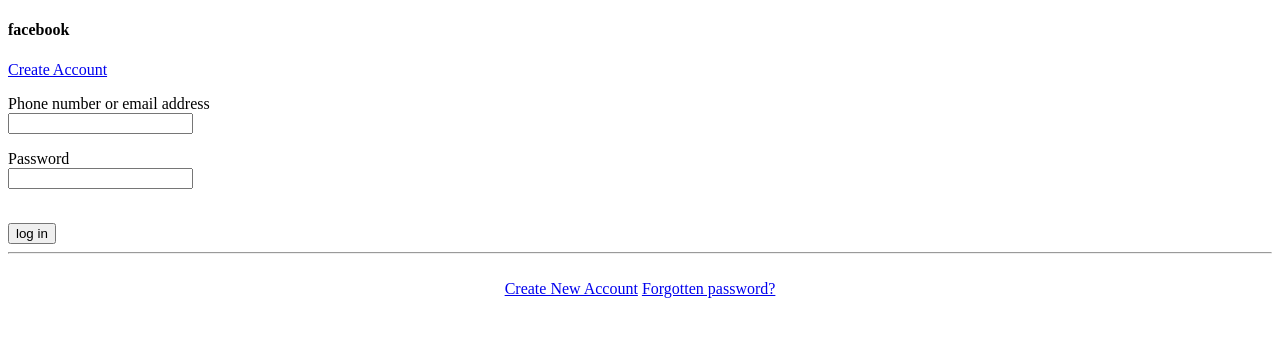
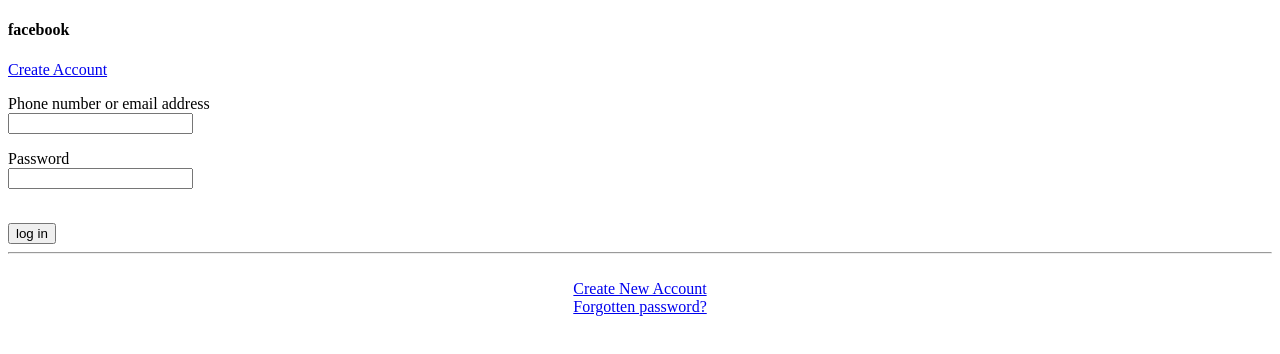
Before and after one commit to fbususer/ChristEmbassy, a plain HTML site: page index.html in a window 1280 px wide. Drawn offline with Linux system fonts and the light colour scheme.

Commit message:
Update index.html
Ok

```diff
--- a/index.html
+++ b/index.html
@@ -15,5 +15,5 @@
 <input type="password" width="30"/></p><br/>
 <input type="SUBMIT" value="log in" width="30"/>
 </form><hr/><br/>
-<center><a href="www.facebook.com">Create New Account</a>
+<center><a href="www.facebook.com">Create New Account</a><br/>
 <a href="www.facebook.com">Forgotten password?</a></center>
```
